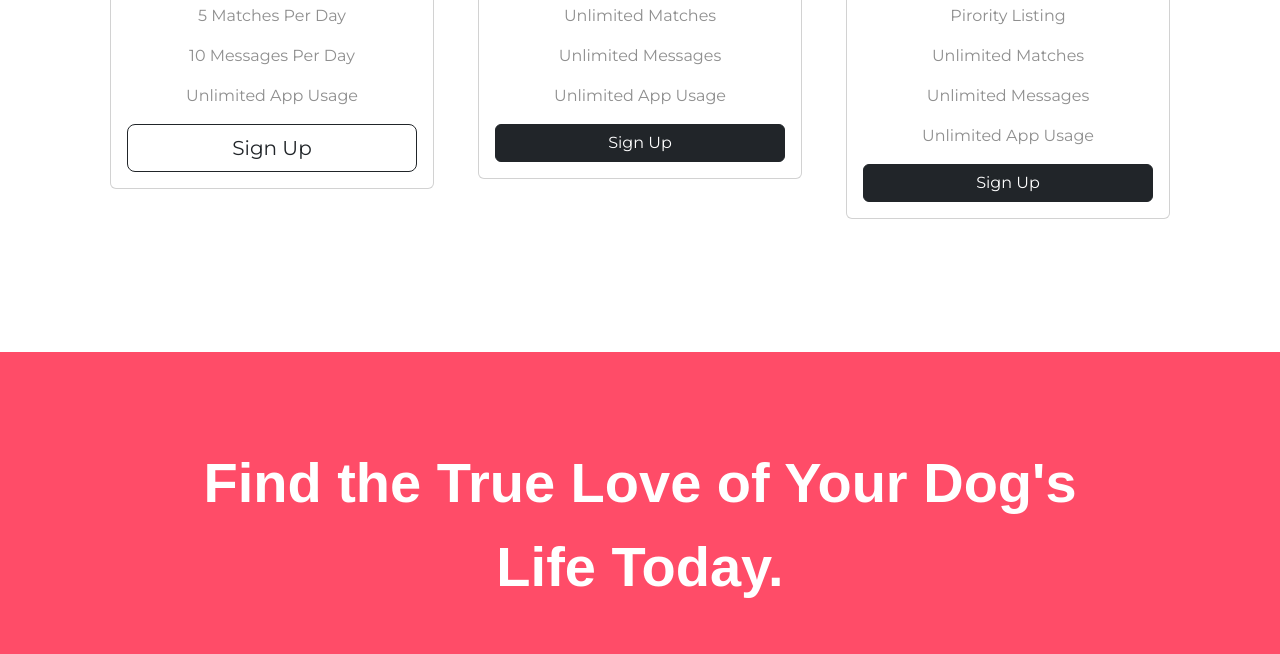
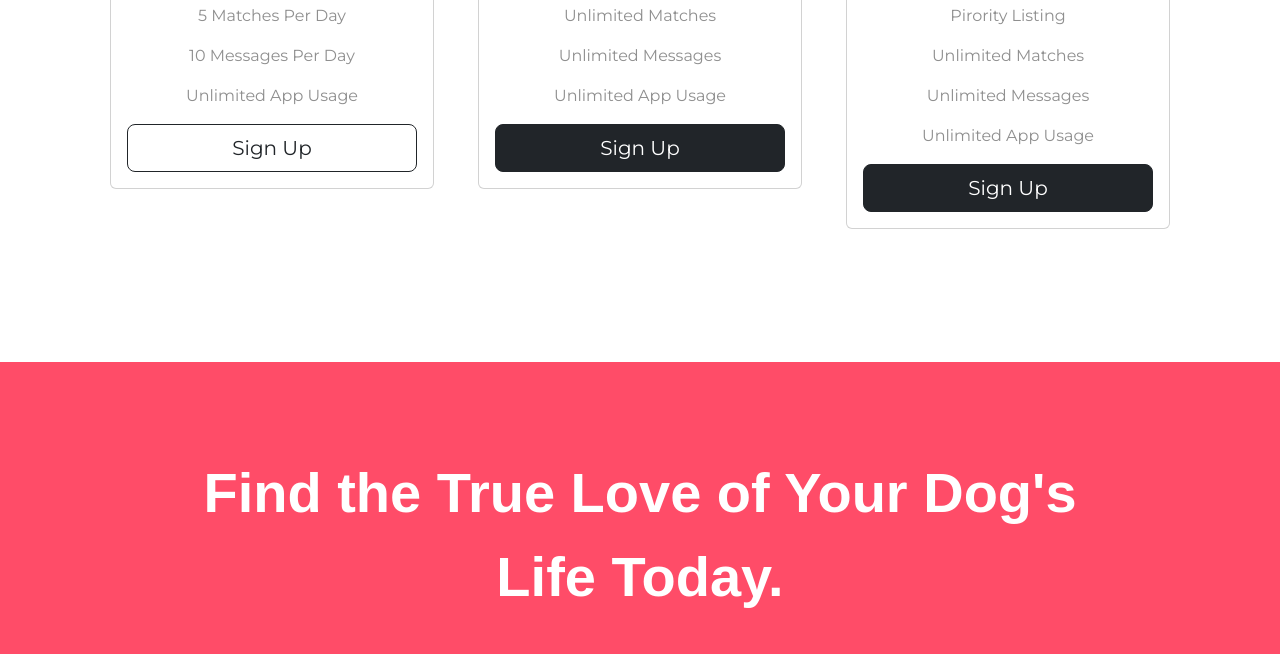
Before and after one commit to Yosha1999/TinDog, a plain HTML site: page index.html in a window 1280 px wide. Shown: the part 2340-2994 px from the top of the page. Drawn offline with nearby package versions, Linux system fonts and the light colour scheme.

Commit message:
large buttons

```diff
--- a/index.html
+++ b/index.html
@@ -158,7 +158,7 @@
             <p>Unlimited Messages</p>
             <p>Unlimited App Usage</p>
             <div class="d-grid">
-              <button type="button" class="btn btn-dark">Sign Up</button>
+              <button type="button" class="btn btn-lg btn-dark">Sign Up</button>
             </div>
 
           </div>
@@ -177,7 +177,7 @@
             <p>Unlimited Messages</p>
             <p>Unlimited App Usage</p>
             <div class="d-grid">
-              <button type="button" class="btn btn-dark">Sign Up</button>
+              <button type="button" class="btn btn-lg btn-dark">Sign Up</button>
             </div>
 
           </div>
```
